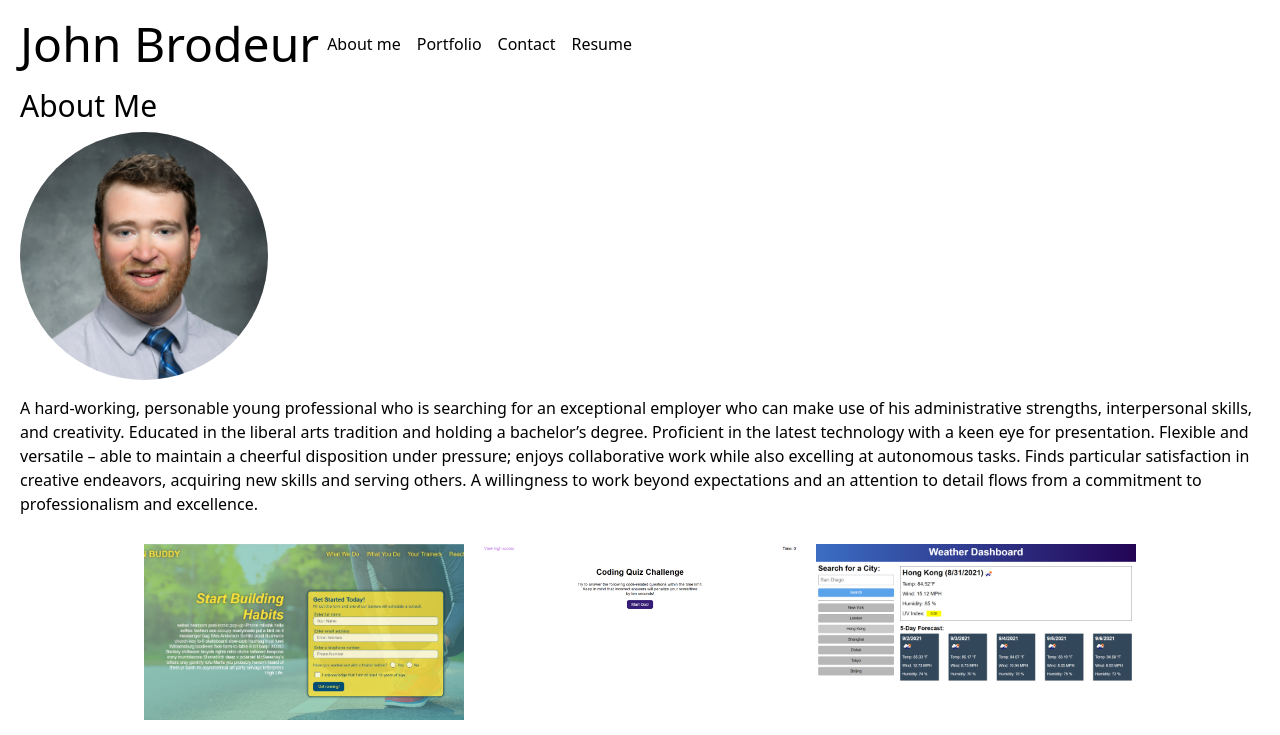
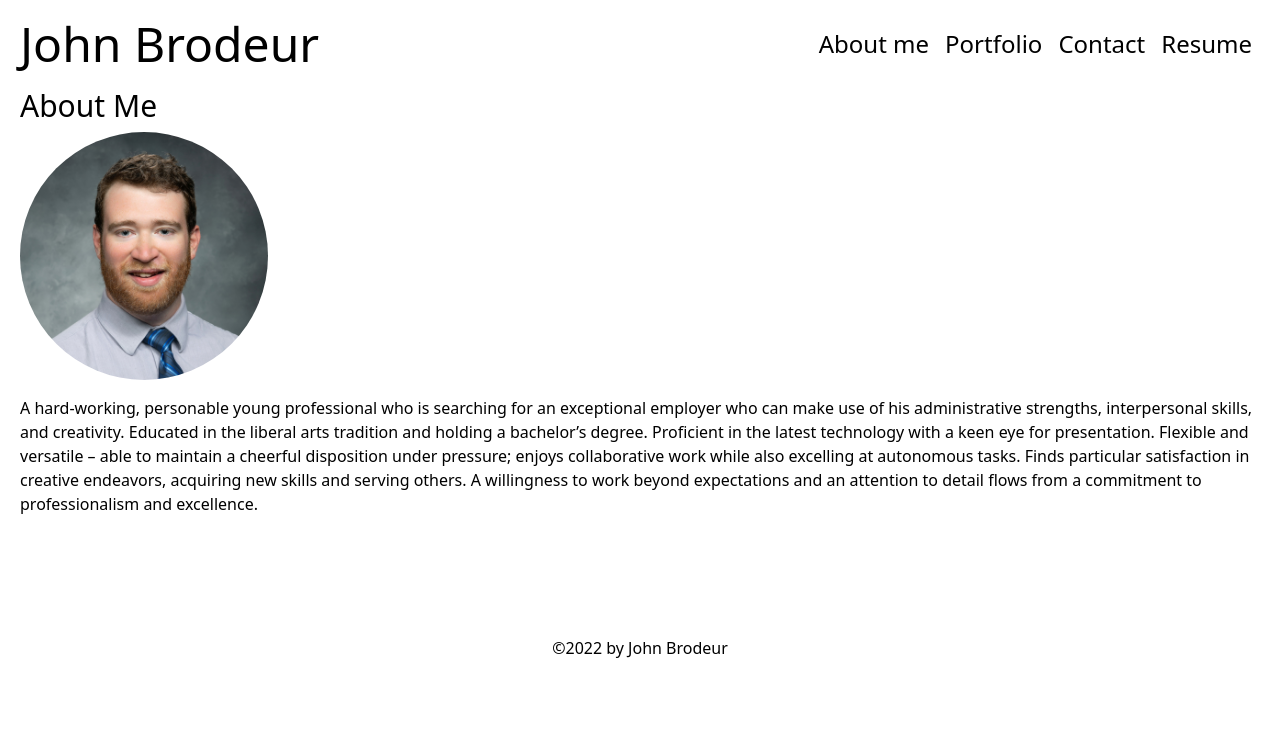
Before and after one commit to JPDBrodeur/jpdbrodeur.github.io, a React (Create React App) app: page / in a window 1280 px wide. Shown: the top 735 px of the page. Built offline with nearby package versions, Linux system fonts and the light colour scheme; some icons are missing.

Commit message:
working navbar

```diff
--- a/package.json
+++ b/package.json
@@ -8,6 +8,7 @@
     "@testing-library/user-event": "^13.5.0",
     "react": "^17.0.2",
     "react-dom": "^17.0.2",
+    "react-router-dom": "^5.3.0",
     "react-scripts": "5.0.0",
     "web-vitals": "^2.1.2"
   },
--- a/src/App.js
+++ b/src/App.js
@@ -1,18 +1,28 @@
-import Nav from './components/Navigation'
+import React, { useState } from 'react';
+import Header from './components/Header'
 import About from './components/About'
 import Portfolio from './components/Portfolio';
+import Resume from './components/Resume';
+import Contact from './components/Contact';
 import Footer from './components/Footer'
 
 function App() {
+
+  const [currentSection, setCurrentSection] = useState('About');
+
   return (
-    <div>
-      <Nav />
-      <main>
-        <About />
-        <Portfolio />
-      </main>
-      <Footer />
-    </div>
+      <div>
+        <Header
+          setCurrentSection={setCurrentSection}
+        />
+        <main>
+          {currentSection === 'About' ? (<About />) : ('')}
+          {currentSection === 'Portfolio' ? (<Portfolio />) : ('')}
+          {currentSection === 'Contact' ? (<Contact />) : ('')}
+          {currentSection === 'Resume' ? (<Resume />) : ('')}
+        </main>
+        <Footer />
+      </div>
   );
 }
 
--- /dev/null
+++ b/src/components/Contact/index.js
@@ -0,0 +1,7 @@
+function Contact() {
+  return (
+    <></>
+  );
+}
+
+export default Contact;
--- a/src/components/Header/index.js
+++ b/src/components/Header/index.js
@@ -0,0 +1,16 @@
+import React from 'react';
+import Nav from '../../components/Navigation'
+
+function Header({ setCurrentSection }) {
+
+  return (
+    <header className="m-5">
+      <div className="flex flex-row justify-between">
+        <a href="/"><h1 className="text-5xl">John Brodeur</h1></a>
+        <Nav setCurrentSection={setCurrentSection} />
+      </div>
+    </header>
+  );
+};
+
+export default Header;
--- a/src/components/Navigation/index.js
+++ b/src/components/Navigation/index.js
@@ -1,31 +1,30 @@
-function Nav() {
+function Nav({ setCurrentSection }) {
 
   return (
-    <header className="flex flex-row m-5">
-      <h2 className="text-5xl">
-        <a href="/">John Brodeur</a>
-      </h2>
-      <nav>
+    <nav className="text-2xl my-2">
       <ul className="flex flex-row">
-          <li className="mx-2 my-3">
-            <a href="#about">
+        <li className="mx-2">
+          <span className="cursor-pointer" onClick={() => setCurrentSection('About')}>
             About me
-            </a>
+          </span>
         </li>
-          <li className="mx-2 my-3">
-            <span>
+        <li className="mx-2">
+          <span className="cursor-pointer" onClick={() => setCurrentSection('Portfolio')}>
             Portfolio
           </span>
         </li>
-          <li className="mx-2 my-3">
-            <span>Contact</span>
+        <li className="mx-2">
+          <span className="cursor-pointer" onClick={() => setCurrentSection('Contact')}>
+            Contact
+          </span>
         </li>
-          <li className="mx-2 my-3">
-            <span>Resume</span>
+        <li className="mx-2">
+          <span className="cursor-pointer" onClick={() => setCurrentSection('Resume')}>
+            Resume
+          </span>
         </li>
       </ul>
     </nav>
-    </header>
   );
 }
 
--- /dev/null
+++ b/src/components/Resume/index.js
@@ -0,0 +1,7 @@
+function Resume() {
+  return (
+    <></>
+  );
+}
+
+export default Resume;
```
Also changed, not shown: 1 other file (tests, documents, lock files or other folders). Lines whose indentation alone changed are shown as unchanged.
